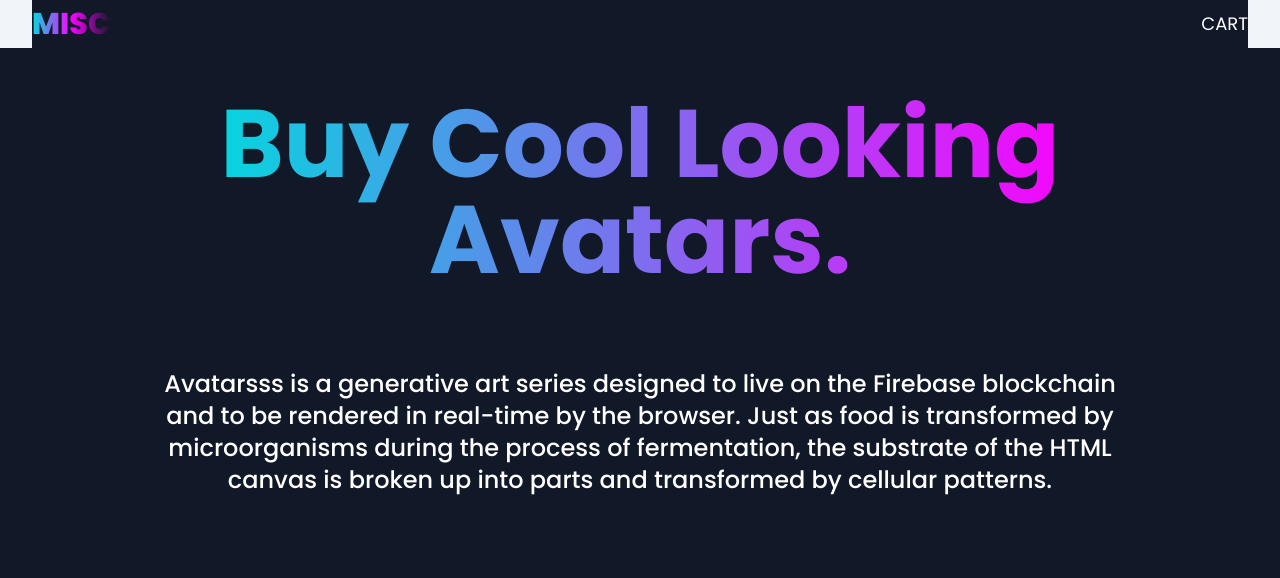
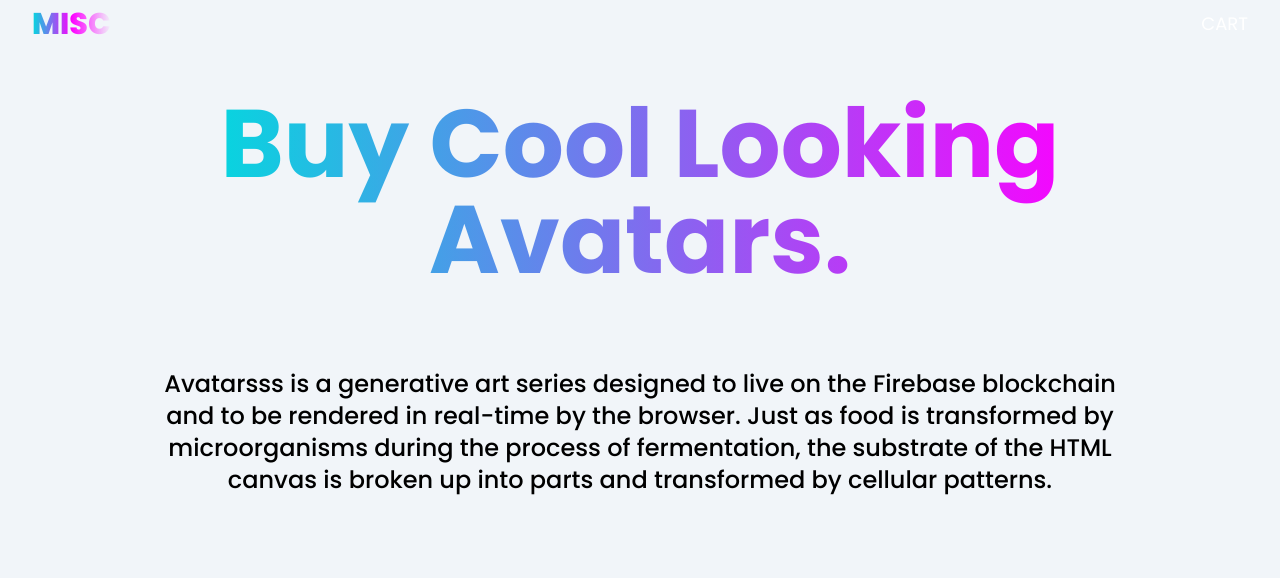
Before and after one commit to rx-rz/misc, a React (Create React App) app: page / in a window 1280 px wide. Shown: the top 578 px of the page. Built offline with nearby package versions, Linux system fonts and the light colour scheme.

Commit message:
adding dark mode functionality

```diff
--- a/package.json
+++ b/package.json
@@ -15,6 +15,7 @@
     "react-dom": "^18.2.0",
     "react-router-dom": "^6.3.0",
     "react-scripts": "5.0.1",
+    "react-switch": "^7.0.0",
     "typescript": "^4.7.4",
     "web-vitals": "^2.1.4"
   },
--- a/src/App.tsx
+++ b/src/App.tsx
@@ -1,20 +1,29 @@
-import React from "react";
+import React, { createContext, useState } from "react";
 import { BrowserRouter as Router, Routes, Route } from "react-router-dom";
 import Footer from "./components/Footer/Footer";
 import Navbar from "./components/Layout/Navbar";
 
 import HomePage from "./pages/HomePage";
 
-export default function index() {
+
+export default function App() {
+  const [theme, setTheme] = useState("light")
+
+  const toggleTheme = () => {
+    setTheme((curr) => curr === "light" ? "dark" : "light")
+  }
+
+
   return (
-    <div className="dark:bg-gray-900 font-Poppins dark:text-white m-0 bg-slate-100 dark">
-      <Router>
-        <Navbar/>
-        <Routes>
-            <Route path="/" element={<HomePage/>}/>
-        </Routes>
-        <Footer/>
-      </Router>
-    </div>
+      <div className={`dark:bg-gray-900 font-Poppins dark:text-white m-0 bg-slate-100 ${theme}`}>
+        <Router>
+          <Navbar handleChange={toggleTheme} theme={theme}/>
+          <Routes>
+            <Route path="/" element={<HomePage />} />
+          </Routes>
+          <Footer />
+        </Router>
+      </div>
+
   );
 }
--- a/src/components/Footer/Footer.tsx
+++ b/src/components/Footer/Footer.tsx
@@ -4,7 +4,7 @@
 export default function Footer() {
   return (
     <footer className="h-52 sm:h-96 dark:bg-gray-900 flex">
-      <div className="text-2xl sm:text-5xl flex flex-col justify-center w-1/2 text-center">
+      <div className="text-2xl sm:text-5xl flex flex-col justify-center w-1/2 text-center dark:text-white ">
         <a href="https://www.twitter.com/temiloluwa_js" className="my-2 transition-colors duration-300 hover:text-blue-600">
           Twitter
         </a>
```
Also changed, not shown: 1 other file (tests, documents, lock files or other folders).
